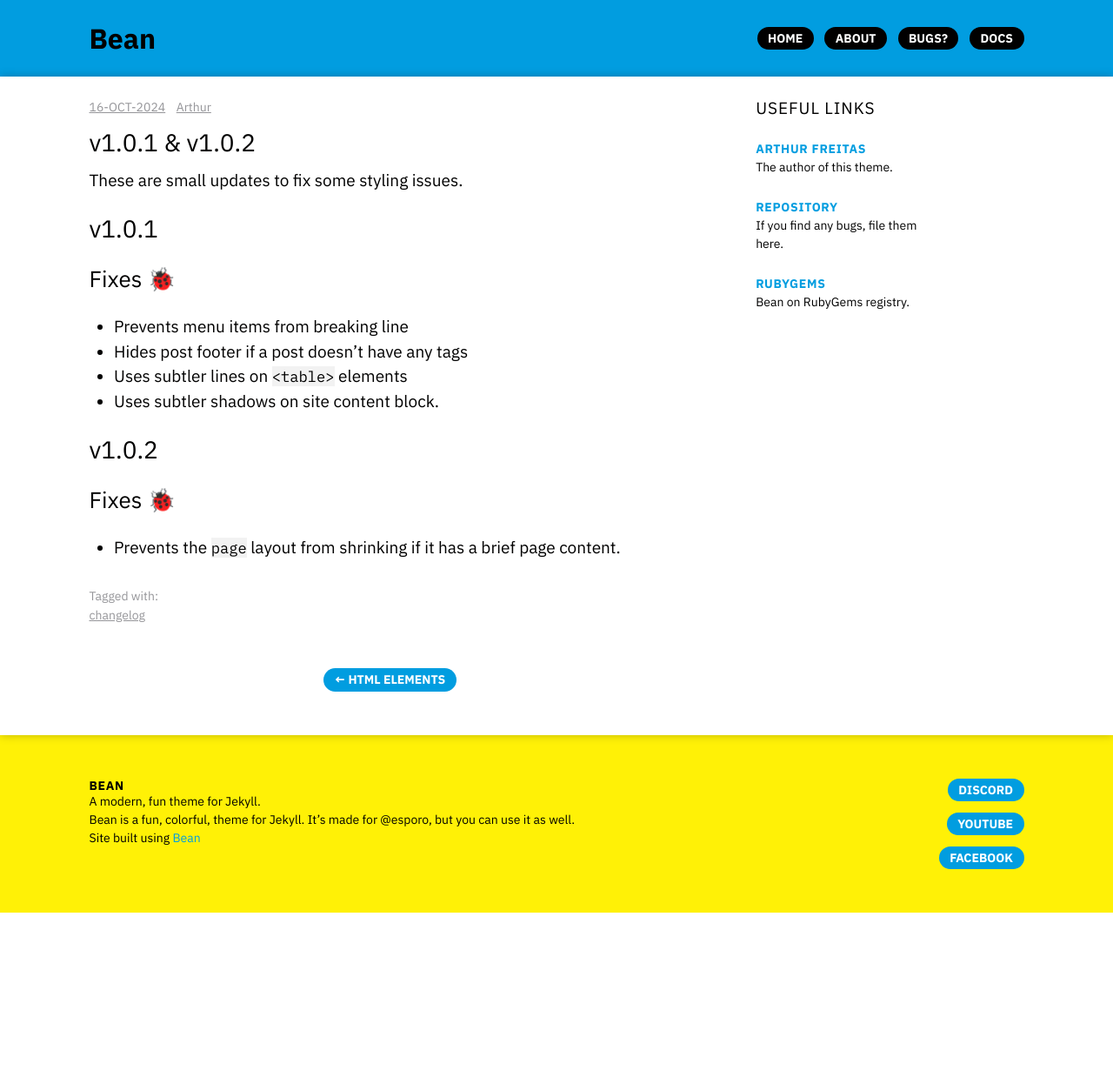
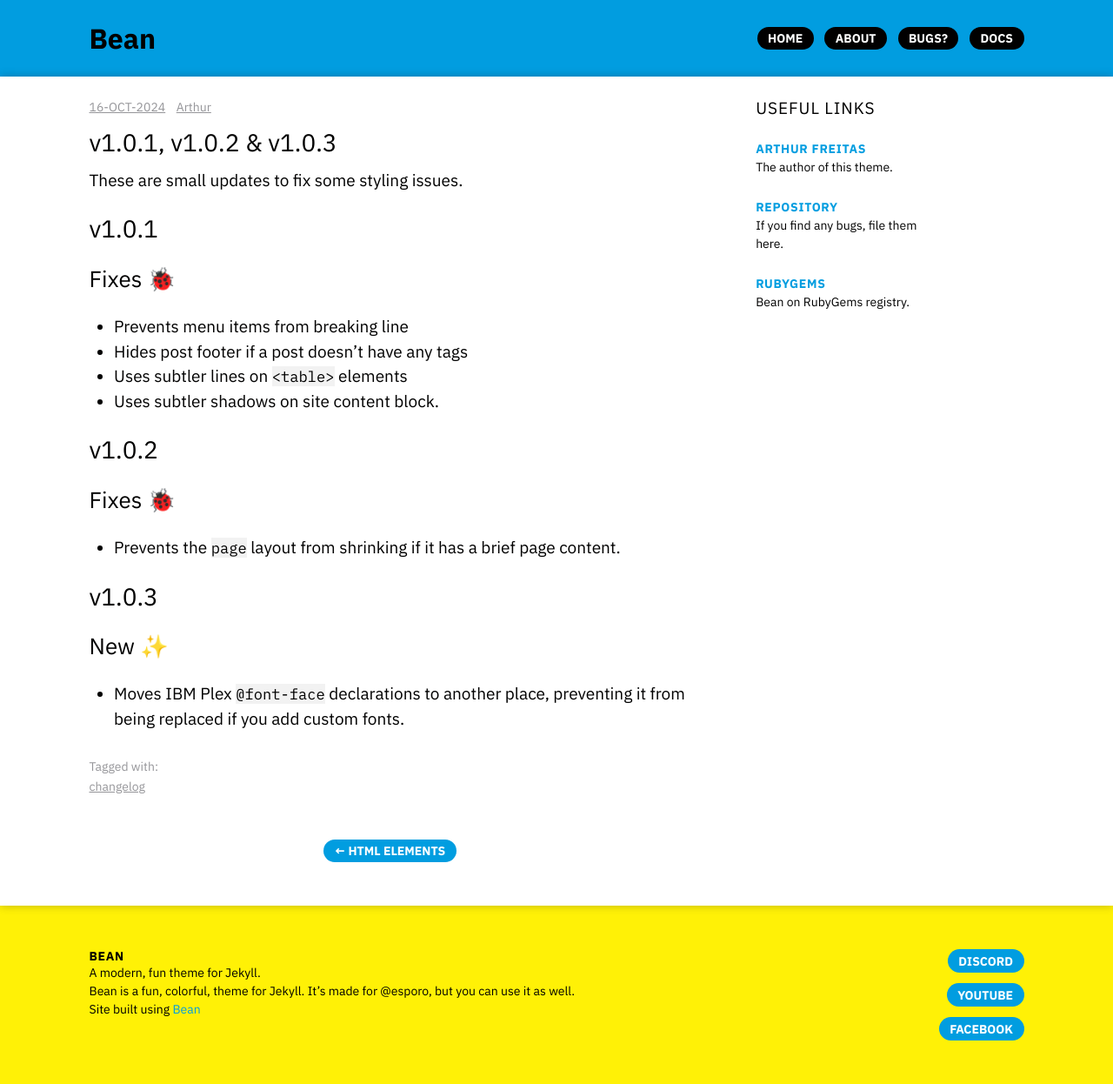
Before and after one commit to esporo/bean, a Jekyll site: the page built from _posts/2024-10-16-new-minor-release-v1.0.1.md, in a window 1280 px wide. Shown: the whole page at 87% size. Built offline with Jekyll 4.4.1, drawn with Linux system fonts in a browser that asks for light colours; before the commit the page ends 1049 px from its top, so only the background shows below that.

Commit message:
docs: updates changelog

```diff
--- a/_posts/2024-10-16-new-minor-release-v1.0.1.md
+++ b/_posts/2024-10-16-new-minor-release-v1.0.1.md
@@ -1,6 +1,6 @@
 ---
 layout: post
-title: "v1.0.1 & v1.0.2"
+title: "v1.0.1, v1.0.2 & v1.0.3"
 author: arthur
 tags:
   - changelog
@@ -23,3 +23,10 @@ These are small updates to fix some styling issues.
 ### Fixes 🐞
 
 * Prevents the `page` layout from shrinking if it has a brief page content.
+
+
+## v1.0.3
+
+### New ✨
+
+* Moves IBM Plex `@font-face` declarations to another place, preventing it from being replaced if you add custom fonts.
```
